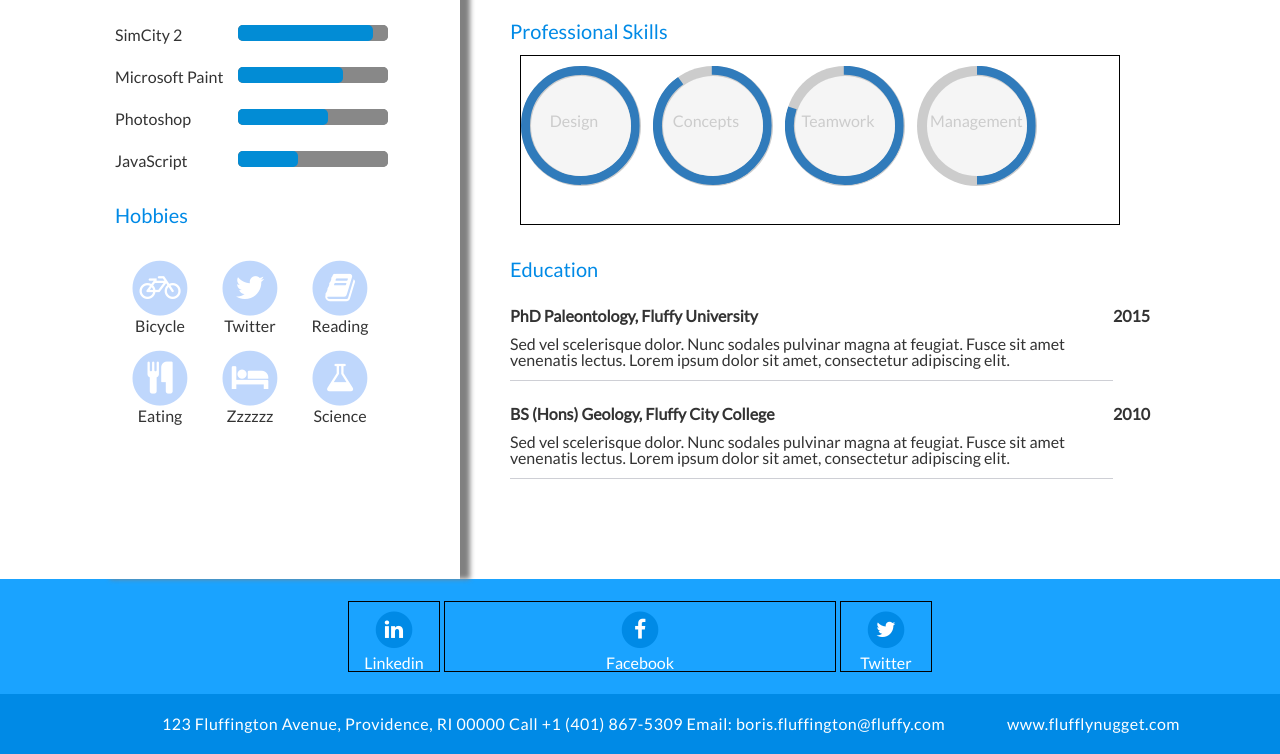
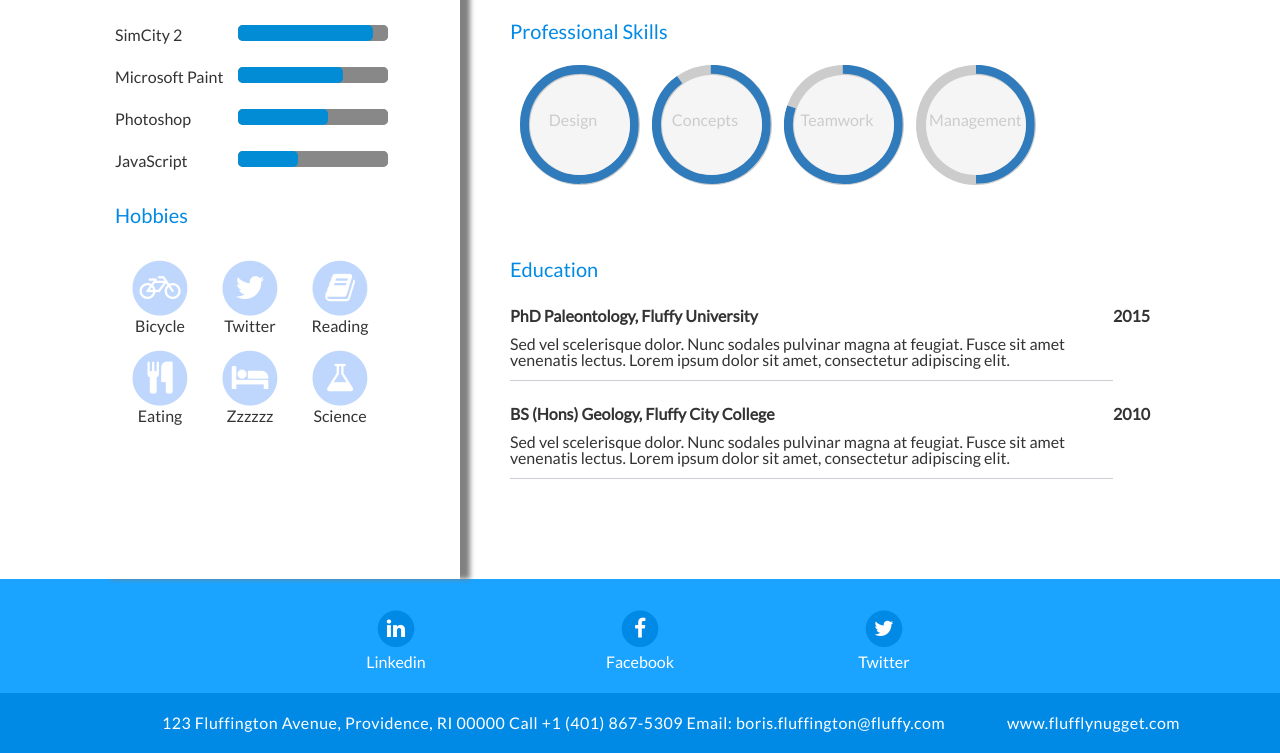
Before and after one commit to monicaleep/resume-clone, a plain HTML site: page index.html in a window 1280 px wide. Shown: the part 731-1485 px from the top of the page. Drawn offline with nearby package versions, Linux system fonts and the light colour scheme.

Commit message:
Remove border box

```diff
--- a/assets/stylesheets/main.css
+++ b/assets/stylesheets/main.css
@@ -215,7 +215,6 @@ Circles
 	margin: 10px;
 	text-align:center;
 	padding-top:10px;
-	border: solid black 1px;
 	display:block;
 	}
 .circle-section span {
@@ -234,7 +233,6 @@ Footer
 	color:#008ae6;}
 .social {
 	display:inline-block;
-	border:solid black 1px;
 	}
 .social:nth-child(2n){
 	padding: 0 150px;
```
